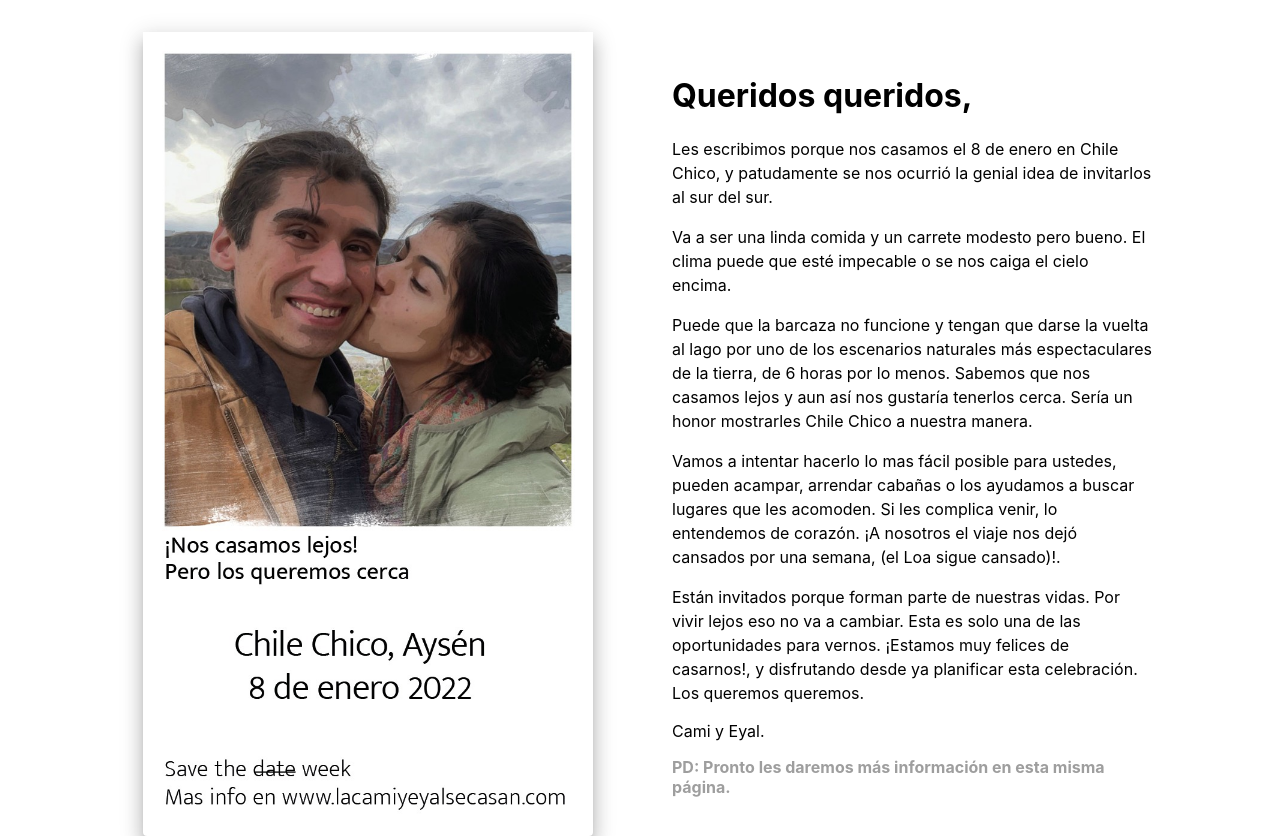
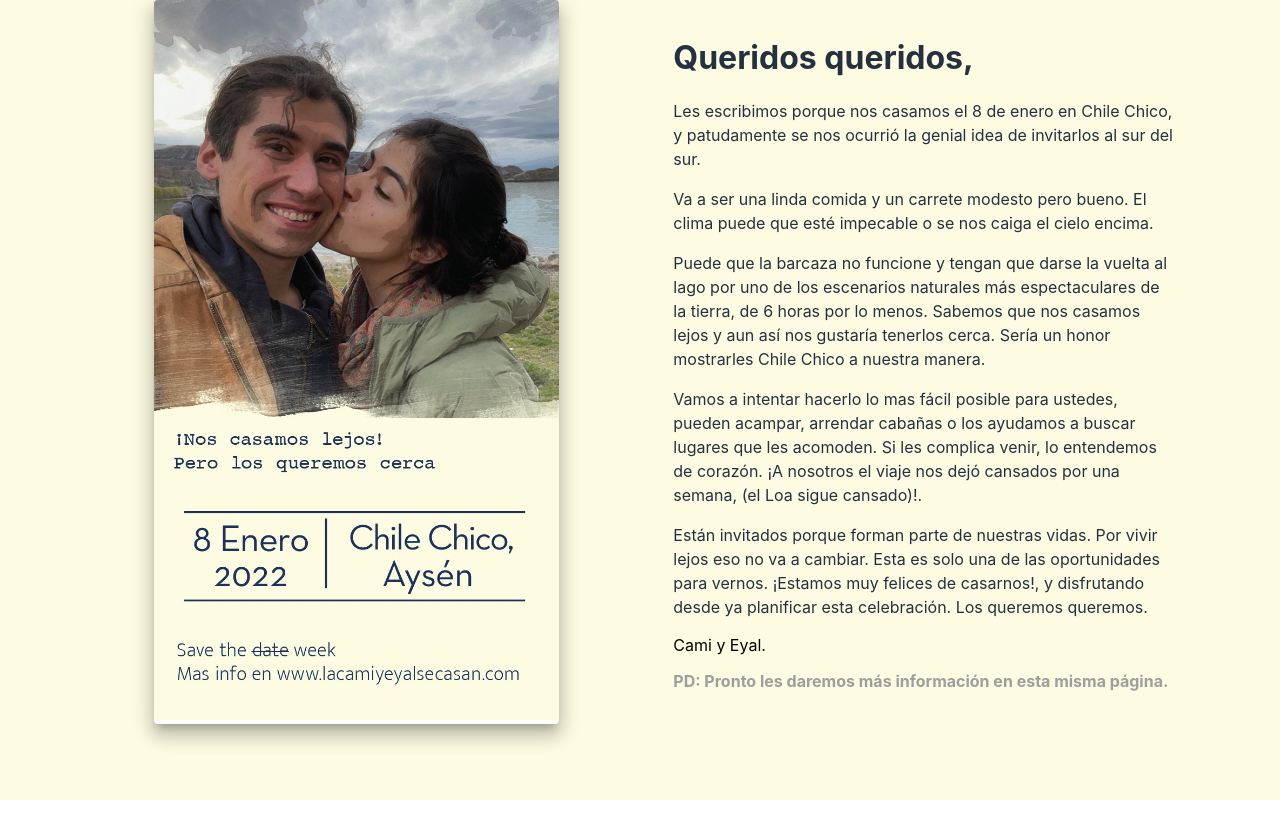
Before and after one commit to elevyg/matri-sol-dante, a React (Create React App) app: page / in a window 1280 px wide. After the commit the page ends 800 px from the top, so only its background shows below. Built offline with nearby package versions, Linux system fonts and the light colour scheme.

Commit message:
feat: new invite

```diff
--- a/src/App.tsx
+++ b/src/App.tsx
@@ -8,6 +8,7 @@ import image from "./assets/images/save-the-date.jpeg";
 function App() {
   const classes = useStyles();
   return (
+    <div className={classes.background}>
       <Container maxWidth="lg" className={classes.container} disableGutters>
         <Grid container justifyContent="space-evenly" alignItems="center">
           <Grid
@@ -27,28 +28,46 @@ function App() {
           </Grid>
         </Grid>
       </Container>
+    </div>
   );
 }
 
 export default App;
 
 const useStyles = makeStyles<Theme>((theme) => ({
+  background: {
+    display: "flex",
+    flex: 1,
+    alignItems: "center",
+    justifyContent: "center",
+    backgroundColor: "#fdfbe2",
+    padding: theme.spacing(3),
+    maxWidth: "100vw",
+    [theme.breakpoints.up("md")]: {
+      maxHeight: "100vh",
+      padding: 0,
+      height: "100vh",
+    },
+  },
   container: {
     display: "flex",
     flex: 1,
-    width: "100vw",
+    width: "100%",
+    height: "100%",
     alignItems: "center",
-    padding: theme.spacing(3),
-    [theme.breakpoints.up("md")]: {
-      height: "100vh",
+    justifyContent: "center",
+    backgroundColor: "#fdfbe2",
   },
+  imageContainer: {
+    width: "fit-content",
+    height: "fit-content",
+    overflow: "hidden",
   },
-  imageContainer: { width: "fit-content", height: "fit-content" },
   image: {
     width: "100%",
     objectFit: "contain",
     [theme.breakpoints.up("md")]: {
-      maxHeight: "100vh",
+      maxHeight: "90vh",
     },
   },
 }));
--- a/src/components/InvitationText.tsx
+++ b/src/components/InvitationText.tsx
@@ -3,8 +3,10 @@ import { makeStyles } from "@mui/styles";
 import React from "react";
 
 const useStyles = makeStyles<Theme>((theme) => ({
+  title: { color: "#243140" },
   paragraph: {
     lineHeight: 1.5,
+    color: "#243140",
   },
   pd: { fontWeight: "bold", color: theme.palette.grey[500] },
 }));
@@ -13,7 +15,7 @@ const InvitationText = () => {
   const classes = useStyles();
   return (
     <div>
-      <h1>Queridos queridos,</h1>
+      <h1 className={classes.title}>Queridos queridos,</h1>
       <p className={classes.paragraph}>
         Les escribimos porque nos casamos el 8 de enero en Chile Chico, y
         patudamente se nos ocurrió la genial idea de invitarlos al sur del sur.
--- a/src/index.css
+++ b/src/index.css
@@ -1,5 +1,6 @@
 body {
-
+  margin: 0;
+  padding: 0;
   font-family: -apple-system, BlinkMacSystemFont, 'Segoe UI', 'Roboto', 'Oxygen',
     'Ubuntu', 'Cantarell', 'Fira Sans', 'Droid Sans', 'Helvetica Neue',
     sans-serif;
```
Also changed, not shown: src/assets/images/save-the-date.jpeg. Lines whose indentation alone changed are shown as unchanged.
